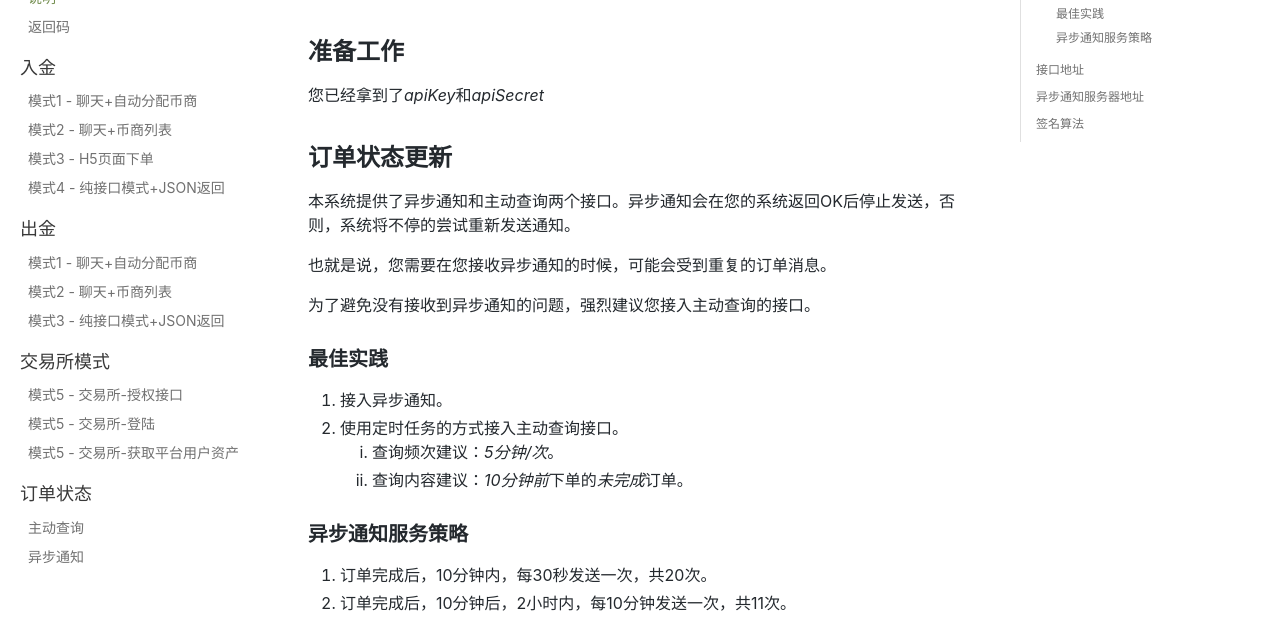
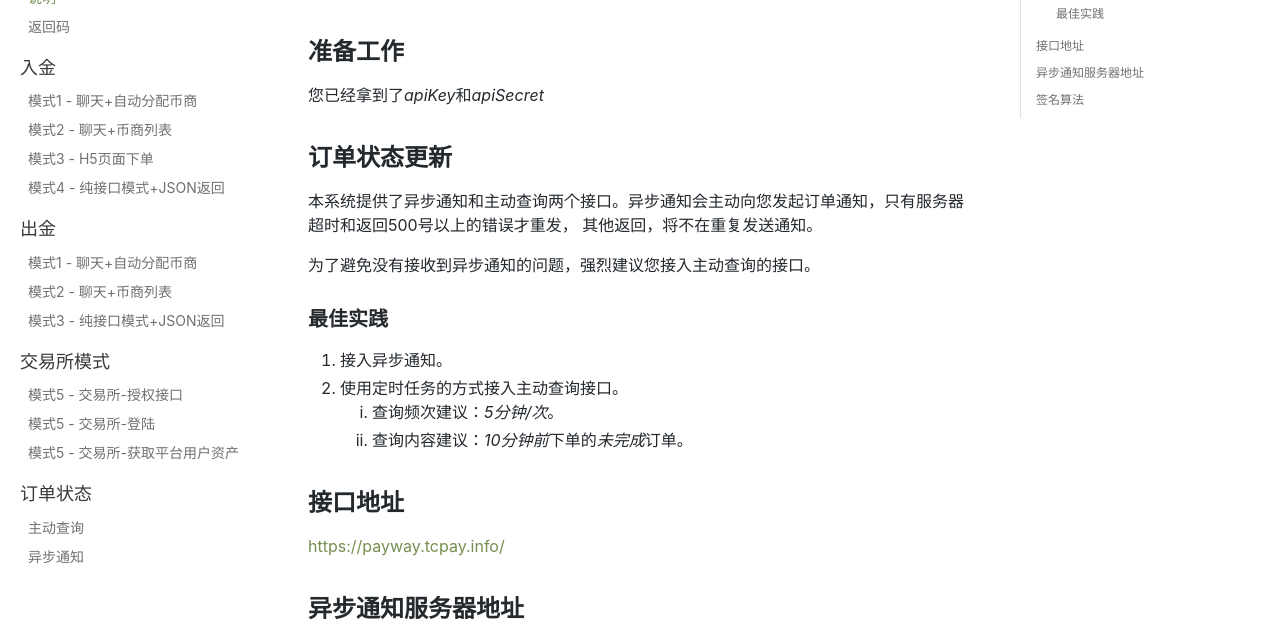
Before and after one commit to tcpayDev/doc, a plain HTML site: page docs/new-api-info.html in a window 1280 px wide. Shown: the part 145-782 px from the top of the page. Drawn offline with nearby package versions, Linux system fonts and the light colour scheme.

Commit message:
Deploy website
Deploy website version based on 72bc735831da9a0efdee5dec68231be3e3440d13

```diff
--- a/docs/new-api-info.html
+++ b/docs/new-api-info.html
@@ -57,8 +57,8 @@
         </script></nav></div><div class="container mainContainer docsContainer"><div class="wrapper"><div class="post"><header class="postHeader"><h1 id="__docusaurus" class="postHeaderTitle">说明</h1></header><article><div><span><h2><a class="anchor" aria-hidden="true" id="准备工作"></a><a href="#准备工作" aria-hidden="true" class="hash-link"><svg class="hash-link-icon" aria-hidden="true" height="16" version="1.1" viewBox="0 0 16 16" width="16"><path fill-rule="evenodd" d="M4 9h1v1H4c-1.5 0-3-1.69-3-3.5S2.55 3 4 3h4c1.45 0 3 1.69 3 3.5 0 1.41-.91 2.72-2 3.25V8.59c.58-.45 1-1.27 1-2.09C10 5.22 8.98 4 8 4H4c-.98 0-2 1.22-2 2.5S3 9 4 9zm9-3h-1v1h1c1 0 2 1.22 2 2.5S13.98 12 13 12H9c-.98 0-2-1.22-2-2.5 0-.83.42-1.64 1-2.09V6.25c-1.09.53-2 1.84-2 3.25C6 11.31 7.55 13 9 13h4c1.45 0 3-1.69 3-3.5S14.5 6 13 6z"></path></svg></a>准备工作</h2>
 <p>您已经拿到了<em>apiKey</em>和<em>apiSecret</em></p>
 <h2><a class="anchor" aria-hidden="true" id="订单状态更新"></a><a href="#订单状态更新" aria-hidden="true" class="hash-link"><svg class="hash-link-icon" aria-hidden="true" height="16" version="1.1" viewBox="0 0 16 16" width="16"><path fill-rule="evenodd" d="M4 9h1v1H4c-1.5 0-3-1.69-3-3.5S2.55 3 4 3h4c1.45 0 3 1.69 3 3.5 0 1.41-.91 2.72-2 3.25V8.59c.58-.45 1-1.27 1-2.09C10 5.22 8.98 4 8 4H4c-.98 0-2 1.22-2 2.5S3 9 4 9zm9-3h-1v1h1c1 0 2 1.22 2 2.5S13.98 12 13 12H9c-.98 0-2-1.22-2-2.5 0-.83.42-1.64 1-2.09V6.25c-1.09.53-2 1.84-2 3.25C6 11.31 7.55 13 9 13h4c1.45 0 3-1.69 3-3.5S14.5 6 13 6z"></path></svg></a>订单状态更新</h2>
-<p>本系统提供了异步通知和主动查询两个接口。异步通知会在您的系统返回OK后停止发送，否则，系统将不停的尝试重新发送通知。</p>
-<p>也就是说，您需要在您接收异步通知的时候，可能会受到重复的订单消息。</p>
+<p>本系统提供了异步通知和主动查询两个接口。异步通知会主动向您发起订单通知，只有服务器超时和返回500号以上的错误才重发，
+其他返回，将不在重复发送通知。</p>
 <p>为了避免没有接收到异步通知的问题，强烈建议您接入主动查询的接口。</p>
 <h3><a class="anchor" aria-hidden="true" id="最佳实践"></a><a href="#最佳实践" aria-hidden="true" class="hash-link"><svg class="hash-link-icon" aria-hidden="true" height="16" version="1.1" viewBox="0 0 16 16" width="16"><path fill-rule="evenodd" d="M4 9h1v1H4c-1.5 0-3-1.69-3-3.5S2.55 3 4 3h4c1.45 0 3 1.69 3 3.5 0 1.41-.91 2.72-2 3.25V8.59c.58-.45 1-1.27 1-2.09C10 5.22 8.98 4 8 4H4c-.98 0-2 1.22-2 2.5S3 9 4 9zm9-3h-1v1h1c1 0 2 1.22 2 2.5S13.98 12 13 12H9c-.98 0-2-1.22-2-2.5 0-.83.42-1.64 1-2.09V6.25c-1.09.53-2 1.84-2 3.25C6 11.31 7.55 13 9 13h4c1.45 0 3-1.69 3-3.5S14.5 6 13 6z"></path></svg></a>最佳实践</h3>
 <ol>
@@ -68,11 +68,6 @@
 <li>查询频次建议：<em>5分钟/次</em>。</li>
 <li>查询内容建议：<em>10分钟前</em>下单的<em>未完成</em>订单。</li>
 </ol></li>
-</ol>
-<h3><a class="anchor" aria-hidden="true" id="异步通知服务策略"></a><a href="#异步通知服务策略" aria-hidden="true" class="hash-link"><svg class="hash-link-icon" aria-hidden="true" height="16" version="1.1" viewBox="0 0 16 16" width="16"><path fill-rule="evenodd" d="M4 9h1v1H4c-1.5 0-3-1.69-3-3.5S2.55 3 4 3h4c1.45 0 3 1.69 3 3.5 0 1.41-.91 2.72-2 3.25V8.59c.58-.45 1-1.27 1-2.09C10 5.22 8.98 4 8 4H4c-.98 0-2 1.22-2 2.5S3 9 4 9zm9-3h-1v1h1c1 0 2 1.22 2 2.5S13.98 12 13 12H9c-.98 0-2-1.22-2-2.5 0-.83.42-1.64 1-2.09V6.25c-1.09.53-2 1.84-2 3.25C6 11.31 7.55 13 9 13h4c1.45 0 3-1.69 3-3.5S14.5 6 13 6z"></path></svg></a>异步通知服务策略</h3>
-<ol>
-<li>订单完成后，10分钟内，每30秒发送一次，共20次。</li>
-<li>订单完成后，10分钟后，2小时内，每10分钟发送一次，共11次。</li>
 </ol>
 <h2><a class="anchor" aria-hidden="true" id="接口地址"></a><a href="#接口地址" aria-hidden="true" class="hash-link"><svg class="hash-link-icon" aria-hidden="true" height="16" version="1.1" viewBox="0 0 16 16" width="16"><path fill-rule="evenodd" d="M4 9h1v1H4c-1.5 0-3-1.69-3-3.5S2.55 3 4 3h4c1.45 0 3 1.69 3 3.5 0 1.41-.91 2.72-2 3.25V8.59c.58-.45 1-1.27 1-2.09C10 5.22 8.98 4 8 4H4c-.98 0-2 1.22-2 2.5S3 9 4 9zm9-3h-1v1h1c1 0 2 1.22 2 2.5S13.98 12 13 12H9c-.98 0-2-1.22-2-2.5 0-.83.42-1.64 1-2.09V6.25c-1.09.53-2 1.84-2 3.25C6 11.31 7.55 13 9 13h4c1.45 0 3-1.69 3-3.5S14.5 6 13 6z"></path></svg></a>接口地址</h2>
 <p><a href="https://payway.tcpay.info/">https://payway.tcpay.info/</a></p>
@@ -110,4 +105,4 @@
 <p><code>&quot;id=userId&amp;username=username&amp;abcdefg&quot;</code></p>
 <h6><a class="anchor" aria-hidden="true" id="进行sha256加密"></a><a href="#进行sha256加密" aria-hidden="true" class="hash-link"><svg class="hash-link-icon" aria-hidden="true" height="16" version="1.1" viewBox="0 0 16 16" width="16"><path fill-rule="evenodd" d="M4 9h1v1H4c-1.5 0-3-1.69-3-3.5S2.55 3 4 3h4c1.45 0 3 1.69 3 3.5 0 1.41-.91 2.72-2 3.25V8.59c.58-.45 1-1.27 1-2.09C10 5.22 8.98 4 8 4H4c-.98 0-2 1.22-2 2.5S3 9 4 9zm9-3h-1v1h1c1 0 2 1.22 2 2.5S13.98 12 13 12H9c-.98 0-2-1.22-2-2.5 0-.83.42-1.64 1-2.09V6.25c-1.09.53-2 1.84-2 3.25C6 11.31 7.55 13 9 13h4c1.45 0 3-1.69 3-3.5S14.5 6 13 6z"></path></svg></a>进行SHA256加密</h6>
 <p><code>&quot;309403f3d530eaad5f716e88539fb7fea94b954643cd9bdb078938c27602e6ea&quot;</code></p>
-</span></div></article></div><div class="docLastUpdate"><em>Last updated on 3/11/2020</em></div><div class="docs-prevnext"><a class="docs-next button" href="/docs/new-api-error-code.html"><span>返回码</span><span class="arrow-next"> →</span></a></div></div></div><nav class="onPageNav"><ul class="toc-headings"><li><a href="#准备工作">准备工作</a></li><li><a href="#订单状态更新">订单状态更新</a><ul class="toc-headings"><li><a href="#最佳实践">最佳实践</a></li><li><a href="#异步通知服务策略">异步通知服务策略</a></li></ul></li><li><a href="#接口地址">接口地址</a></li><li><a href="#异步通知服务器地址">异步通知服务器地址</a></li><li><a href="#签名算法">签名算法</a></li></ul></nav></div><footer class="nav-footer" id="footer"><section class="copyright">Copyright © 2020 TC</section></footer></div></body></html>
+</span></div></article></div><div class="docLastUpdate"><em>Last updated on 3/17/2020</em></div><div class="docs-prevnext"><a class="docs-next button" href="/docs/new-api-error-code.html"><span>返回码</span><span class="arrow-next"> →</span></a></div></div></div><nav class="onPageNav"><ul class="toc-headings"><li><a href="#准备工作">准备工作</a></li><li><a href="#订单状态更新">订单状态更新</a><ul class="toc-headings"><li><a href="#最佳实践">最佳实践</a></li></ul></li><li><a href="#接口地址">接口地址</a></li><li><a href="#异步通知服务器地址">异步通知服务器地址</a></li><li><a href="#签名算法">签名算法</a></li></ul></nav></div><footer class="nav-footer" id="footer"><section class="copyright">Copyright © 2020 TC</section></footer></div></body></html>
```
Also changed, not shown: docs/old-api-notify.html (+2 -2 lines).
